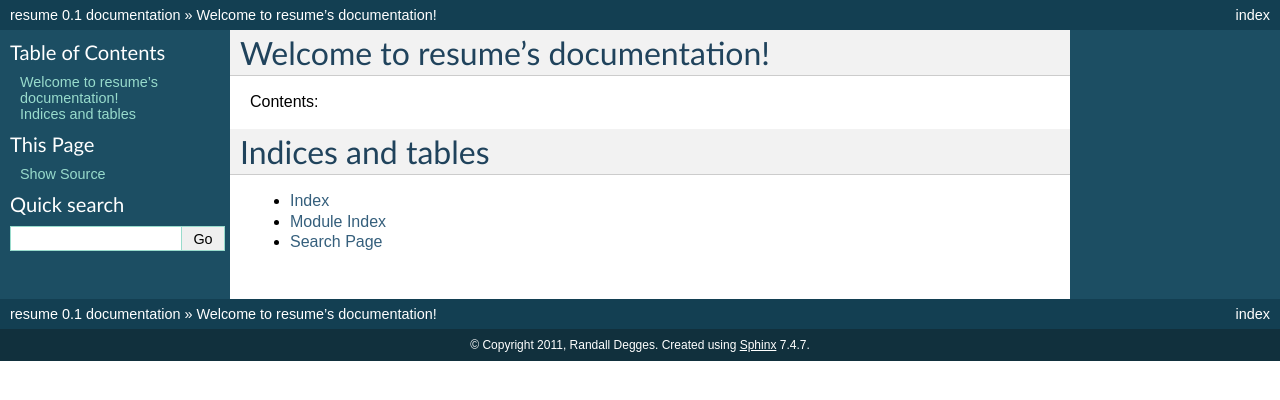
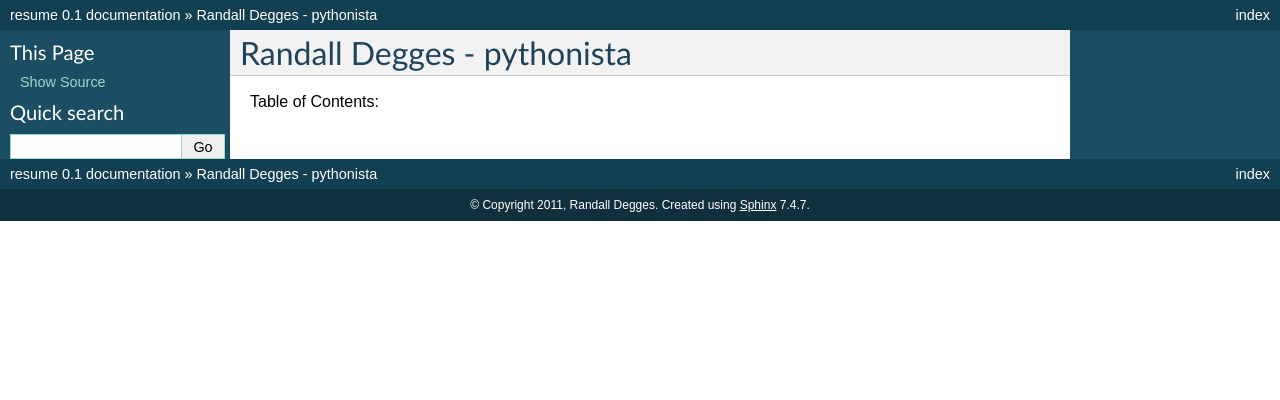
Before and after one commit to wraithan/resume, a Sphinx documentation site: the page built from docs/index.rst, in a window 1280 px wide. Shown: the top 400 px of the page. Built offline with Sphinx 7.4.7, drawn with Linux system fonts in a browser that asks for light colours.

Commit message:
Removing default doc stuff.

```diff
--- a/docs/index.rst
+++ b/docs/index.rst
@@ -1,19 +1,7 @@
-.. resume documentation master file, created by
-   sphinx-quickstart on Tue Jul 12 22:01:36 2011.
-   You can adapt this file completely to your liking, but it should at least
-   contain the root `toctree` directive.
+Randall Degges - pythonista
+===========================
 
-Welcome to resume's documentation!
-==================================
-
-Contents:
+Table of Contents:
 
 .. toctree::
    :maxdepth: 2
-
-Indices and tables
-==================
-
-* :ref:`genindex`
-* :ref:`modindex`
-* :ref:`search`
```
